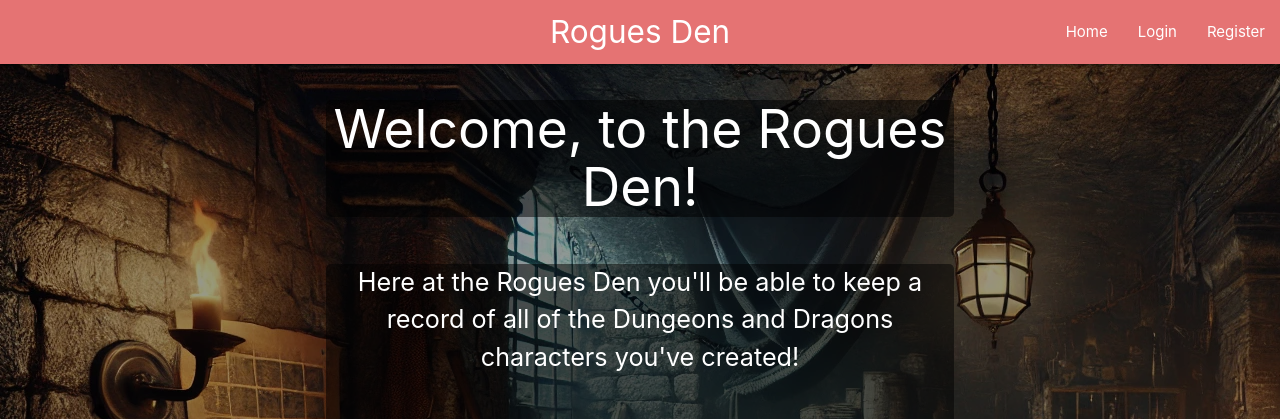
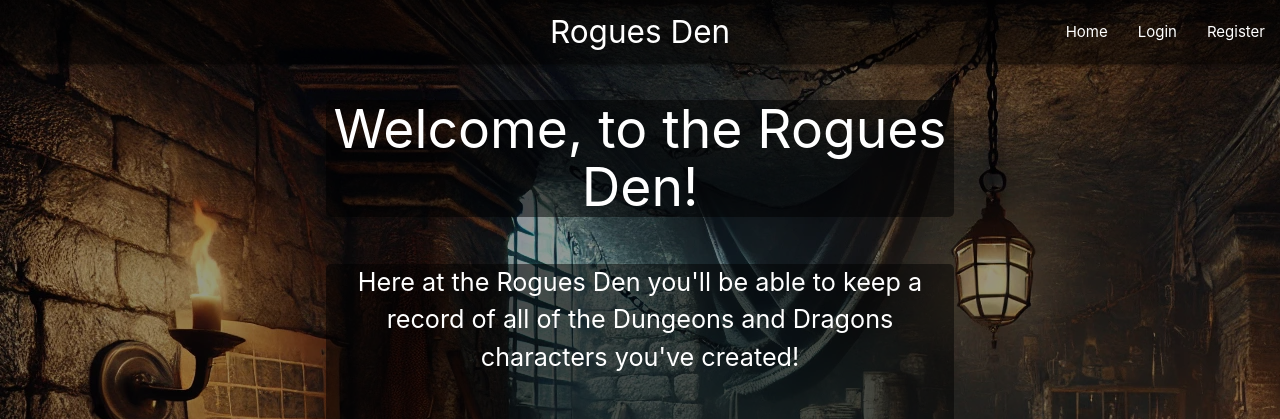
Before and after one commit to CamRaff/Milestone3-RoguesDen, a Flask app: page / in a window 1280 px wide. Shown: the top 419 px of the page. Run offline with Flask 2, Linux system fonts and the light colour scheme; some libraries are stand-ins or nearby versions.

Commit message:
fix to CSS

```diff
--- a/rogues_den/static/css/style.css
+++ b/rogues_den/static/css/style.css
@@ -7,7 +7,7 @@ body {
     background-blend-mode: overlay;
 }
 
-@media screenscreen and (max-width: 700px) {
+@media screen and (max-width: 700px) {
     body {
         background-image: url('../images/mobile-background.webp');
     }
--- a/rogues_den/templates/base.html
+++ b/rogues_den/templates/base.html
@@ -20,7 +20,7 @@
 
     <header>
         <!-- Top Navbar -->
-        <nav class="red lighten-2">
+        <nav class="shadow">
             <div class="nav-wrapper">
                 <a href="{{ url_for('home') }}" class="brand-logo center">Rogues Den</a>
                 <a href="#" data-target="mobile-demo" class="sidenav-trigger"><i class="fa-solid fa-bars"></i></a>
```
